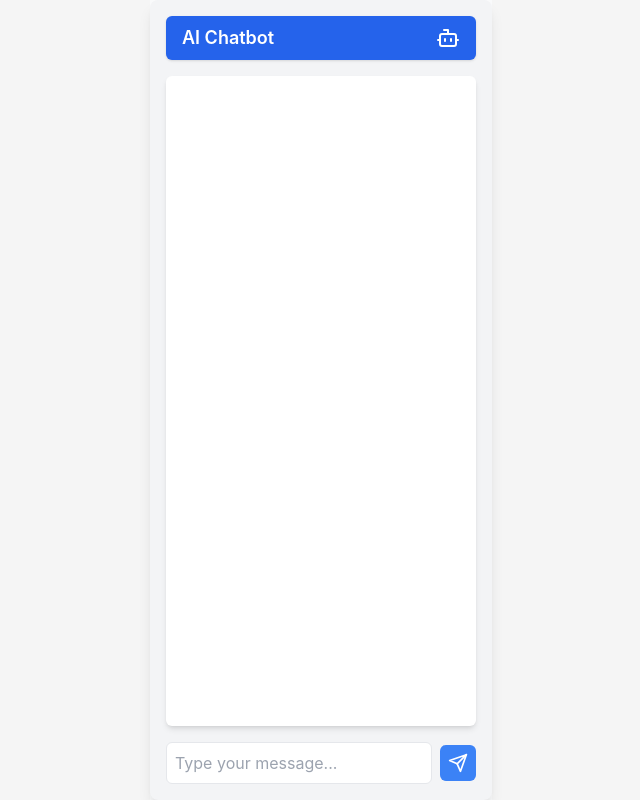
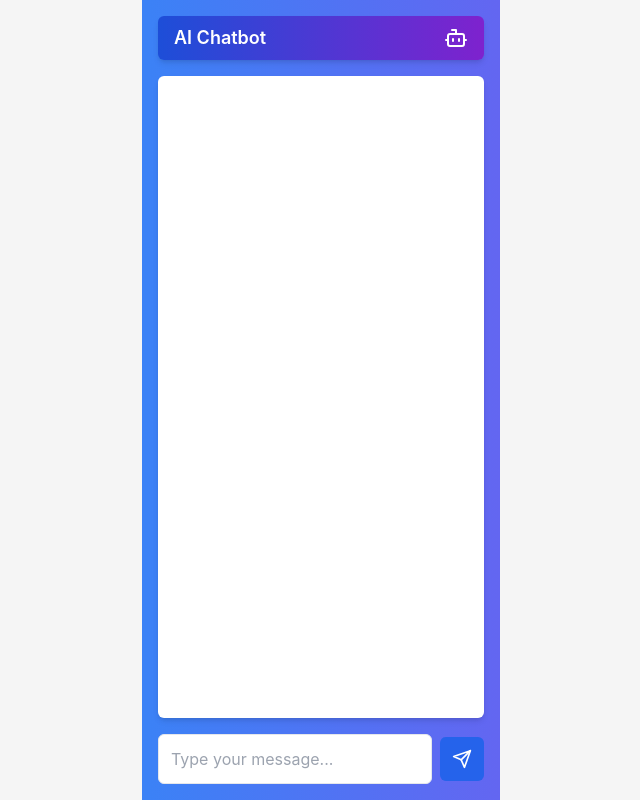
Before and after one commit to emapg/chatgpt, a React (Vite) app: page / in a window 1280 px wide. Shown: the whole page, without its empty margins (319-959 px from the left). Built offline with nearby package versions, Linux system fonts and the light colour scheme.

Commit message:
Update ChatBot.tsx

```diff
--- a/src/components/ChatBot.tsx
+++ b/src/components/ChatBot.tsx
@@ -1,7 +1,7 @@
 import React, { useState } from "react";
 import axios from "axios";
 import useChatStore from "../store";
-import { Send, User, Bot } from "lucide-react"; // Replaced `Robot` with `Bot`
+import { Send, User, Bot } from "lucide-react";
 import ReactMarkdown from "react-markdown";
 import { Prism as SyntaxHighlighter } from "react-syntax-highlighter";
 import { oneDark } from "react-syntax-highlighter/dist/esm/styles/prism";
@@ -54,11 +54,11 @@ const ChatBot: React.FC = () => {
   };
 
   return (
-    <div className="flex flex-col h-screen max-w-3xl mx-auto p-4 bg-gray-100 shadow-lg rounded-lg">
+    <div className="flex flex-col h-screen max-w-3xl mx-auto bg-gradient-to-r from-blue-500 to-indigo-500 p-4">
       {/* Header */}
-      <div className="flex items-center justify-between bg-blue-600 text-white px-4 py-2 rounded-md shadow">
+      <div className="flex items-center justify-between bg-gradient-to-r from-blue-700 to-purple-700 text-white px-4 py-2 rounded-md shadow-md">
         <h1 className="text-lg font-semibold">AI Chatbot</h1>
-        <Bot size={24} /> {/* Updated icon */}
+        <Bot size={24} />
       </div>
 
       {/* Chat Window */}
@@ -70,10 +70,15 @@ const ChatBot: React.FC = () => {
               msg.sender === "user" ? "justify-end" : "justify-start"
             }`}
           >
+            {msg.sender === "bot" && (
+              <div className="flex-shrink-0">
+                <Bot className="w-8 h-8 text-blue-500" />
+              </div>
+            )}
             <div
               className={`max-w-xs p-3 rounded-lg ${
                 msg.sender === "user"
-                  ? "bg-blue-500 text-white"
+                  ? "bg-blue-600 text-white"
                   : "bg-gray-200 text-black"
               }`}
             >
@@ -98,13 +103,21 @@ const ChatBot: React.FC = () => {
                 {msg.text}
               </ReactMarkdown>
               <span className="block mt-2 text-xs text-gray-500">
-                {new Date(msg.timestamp).toLocaleTimeString()}
+                {new Date(msg.timestamp).toLocaleTimeString([], {
+                  hour: "2-digit",
+                  minute: "2-digit",
+                })}
               </span>
             </div>
+            {msg.sender === "user" && (
+              <div className="flex-shrink-0">
+                <User className="w-8 h-8 text-blue-600" />
+              </div>
+            )}
           </div>
         ))}
         {isTyping && (
-          <div className="text-gray-500 italic">Bot is typing...</div>
+          <div className="text-gray-500 italic mt-2">Bot is typing...</div>
         )}
       </div>
 
@@ -112,13 +125,13 @@ const ChatBot: React.FC = () => {
       <div className="mt-4 flex items-center space-x-2">
         <input
           type="text"
-          className="flex-1 p-2 border rounded-md focus:outline-none focus:ring focus:ring-blue-500"
+          className="flex-1 p-3 border rounded-md focus:outline-none focus:ring focus:ring-blue-500"
           value={input}
           onChange={(e) => setInput(e.target.value)}
           placeholder="Type your message..."
         />
         <button
-          className="p-2 bg-blue-500 text-white rounded-md hover:bg-blue-600 focus:ring focus:ring-blue-300"
+          className="p-3 bg-blue-600 text-white rounded-md hover:bg-blue-700 focus:ring focus:ring-blue-300"
           onClick={sendMessage}
         >
           <Send size={20} />
```
